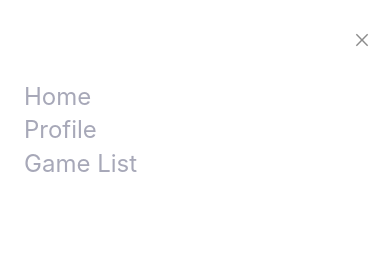
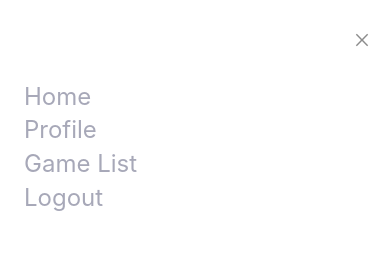
Before and after one commit to changLiCoding/game_list_client, a React (Vite) app: page /game-detail/1/1 in a window 390 px wide. Both pictures are taken after a click on the element "menu". Shown: the top 271 px of the page. Built offline with nearby package versions, Linux system fonts and the light colour scheme; no server answers.

Commit message:
Add logout button - functionality will come later

```diff
--- a/src/components/Navbar/Navbar.module.scss
+++ b/src/components/Navbar/Navbar.module.scss
@@ -161,6 +161,15 @@ $mobile-nav-header-drawer-item-hover-color : rgb(109, 49, 158);
   padding-top: 0.3rem;
   padding-bottom: 0.3rem;
 
+  div {
+    color: $mobile-nav-header-drawer-item-color;
+  }
+
+  div:hover {
+    color: $mobile-nav-header-drawer-item-hover-color;
+    cursor: pointer;
+  }
+
   a:link {
     color: $mobile-nav-header-drawer-item-color;
     text-decoration: none;
--- a/src/components/Navbar/Navbar.tsx
+++ b/src/components/Navbar/Navbar.tsx
@@ -7,12 +7,10 @@ import {
   UserOutlined,
 } from '@ant-design/icons';
 import useAuth from '@/services/authentication/useAuth';
-
 import styles from './Navbar.module.scss';
 
 export default function Navbar() {
   const [open, setOpen] = useState(false);
-  const { contextHolder, info } = useAuth();
 
   const showDrawer = () => {
     setOpen(true);
@@ -88,11 +86,6 @@ export default function Navbar() {
               </ul>
 
               <ul className={styles['desktop-nav__nav-section']}>
-                {!contextHolder ? (
-                  <li className={styles['desktop-nav__nav-item']}>
-                    <a href="/signin">Sign in</a>
-                  </li>
-                ) : (
                 <Popover content={content}>
                   <Image
                     width={38}
@@ -101,7 +94,6 @@ export default function Navbar() {
                     src="https://zos.alipayobjects.com/rmsportal/jkjgkEfvpUPVyRjUImniVslZfWPnJuuZ.png"
                   />
                 </Popover>
-                )}
               </ul>
             </nav>
 
@@ -127,6 +119,9 @@ export default function Navbar() {
                   <li className={styles['mobile-nav__header-drawer-item']}>
                     <a href="/">Game List</a>
                   </li>
+                  <li className={styles['mobile-nav__header-drawer-item']}>
+                    <div>Logout</div>
+                  </li>
                 </ul>
               </Drawer>
             </nav>
```
Lines whose indentation alone changed are shown as unchanged.
